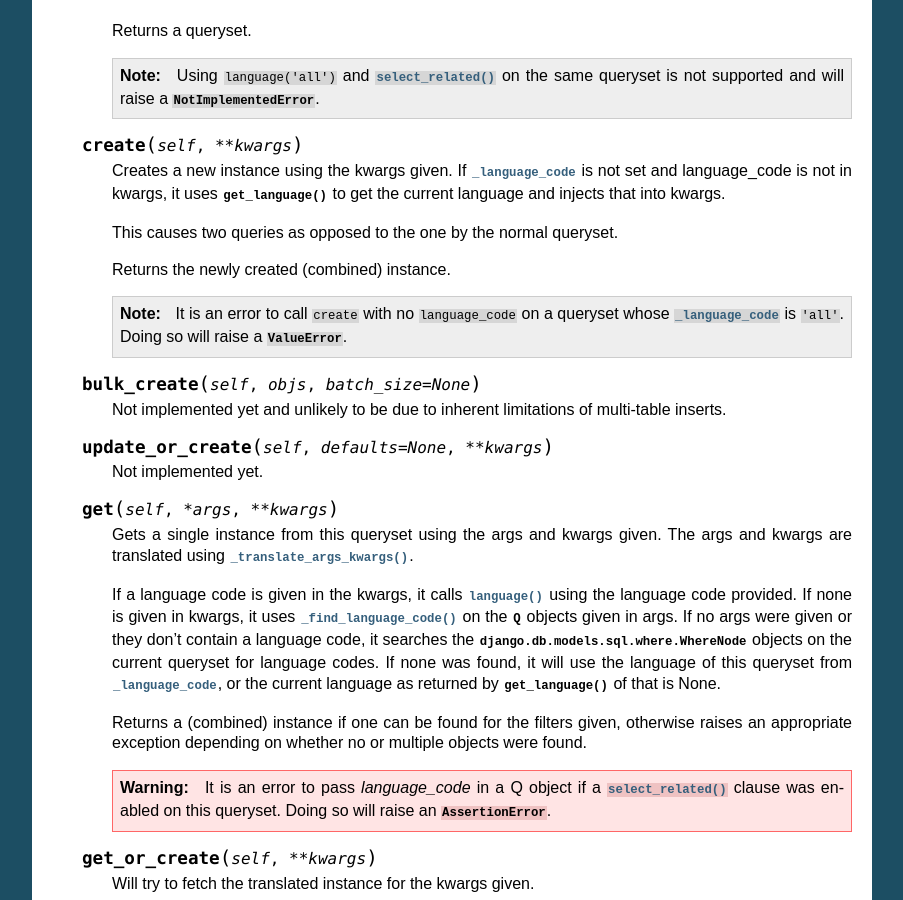
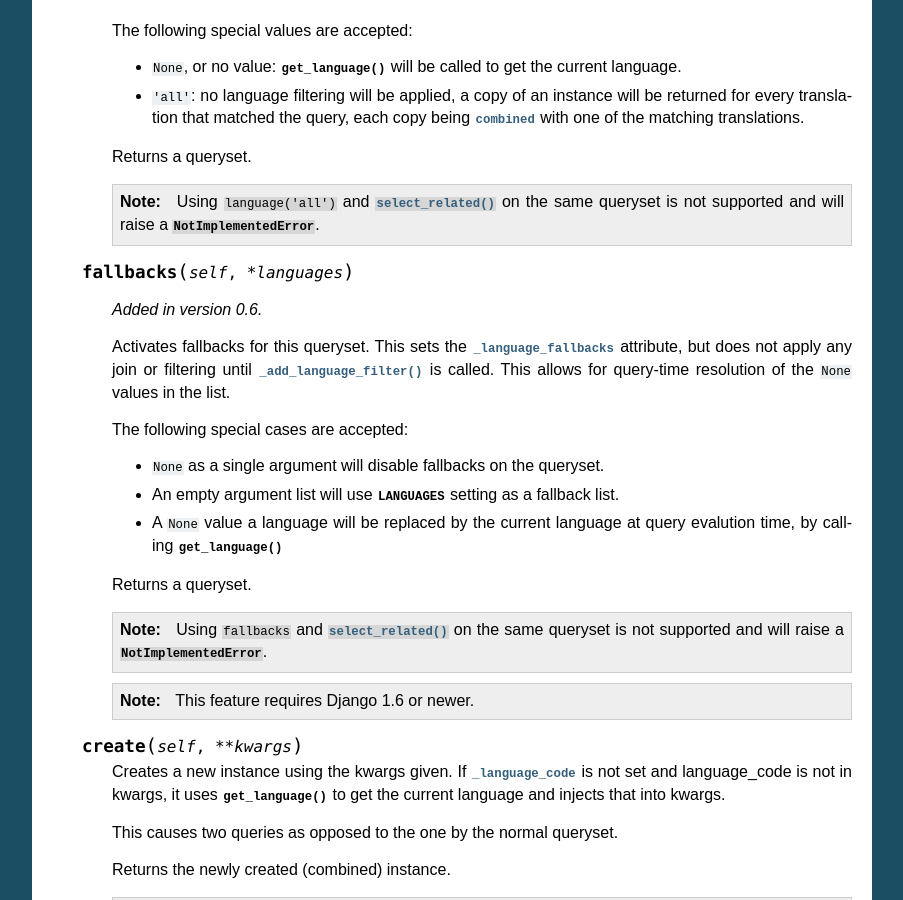
Before and after one commit to KristianOellegaard/django-hvad, a Sphinx documentation site: the page built from docs/internal/manager.rst, in a window 1280 px wide and 900 px high, scrolled down 3235 px. Shown: the whole window, without its empty margins (198-1101 px from the left). Built offline with Sphinx 7.4.7, drawn with Linux system fonts in a browser that asks for light colours; some of the changed text lies outside the part shown.

Commit message:
Implement TranslationQueryset.fallbacks for Django 1.6+.

```diff
--- a/docs/internal/manager.rst
+++ b/docs/internal/manager.rst
@@ -108,6 +108,14 @@ TranslationQueryset
         - ``'all'``: no language filtering will be applied, a copy of an instance
           will be returned for every translation that matched the query.
 
+    .. attribute:: _language_fallbacks
+
+        A tuple of fallbacks used for this queryset, if fallbacks have been
+        activated by :meth:`fallbacks`, or `None` otherwise.
+
+        A ``None`` value in the tuple will be replaced with current language
+        at query evaluation.
+
     .. attribute:: translations_manager
 
         The (real) manager of the :term:`Translations Model`.
@@ -192,7 +200,7 @@ TranslationQueryset
 
         Apply the language filter to current query. Language is retrieved from
         :attr:`_language_code`, or :func:`~django.utils.translation.get_language` if
-        None.
+        None. If :meth:`fallbacks` have been set, apply the additional join as well.
 
         Special value ``'all'`` will prevent any language filter from being applied,
         resulting in the query considering all translations, possibly returning
@@ -234,6 +242,32 @@ TranslationQueryset
         .. note:: Using ``language('all')`` and :meth:`select_related` on the
                   same queryset is not supported and will raise a
                   :exc:`~exceptions.NotImplementedError`.
+
+    .. method:: fallbacks(self, *languages)
+
+        .. versionadded:: 0.6
+
+        Activates fallbacks for this queryset. This sets the
+        :attr:`_language_fallbacks` attribute, but does not apply any join
+        or filtering until :meth:`_add_language_filter` is called. This allows
+        for query-time resolution of the ``None`` values in the list.
+
+        The following special cases are accepted:
+
+        - ``None`` as a single argument will disable fallbacks on the queryset.
+        - An empty argument list will use :setting:`LANGUAGES` setting as a
+          fallback list.
+        - A ``None`` value a language will be replaced by the current language
+          at query evalution time, by calling
+          :func:`~django.utils.translation.get_language`
+
+        Returns a queryset.
+
+        .. note:: Using ``fallbacks`` and :meth:`select_related` on the
+                  same queryset is not supported and will raise a
+                  :exc:`~exceptions.NotImplementedError`.
+
+        .. note:: This feature requires Django 1.6 or newer.
 
     .. method:: create(self, **kwargs)
 
```
Also changed, not shown: docs/public/queryset.rst (+25 -0 lines), docs/public/release_notes.rst (+7 -0 lines), 2 other files.
